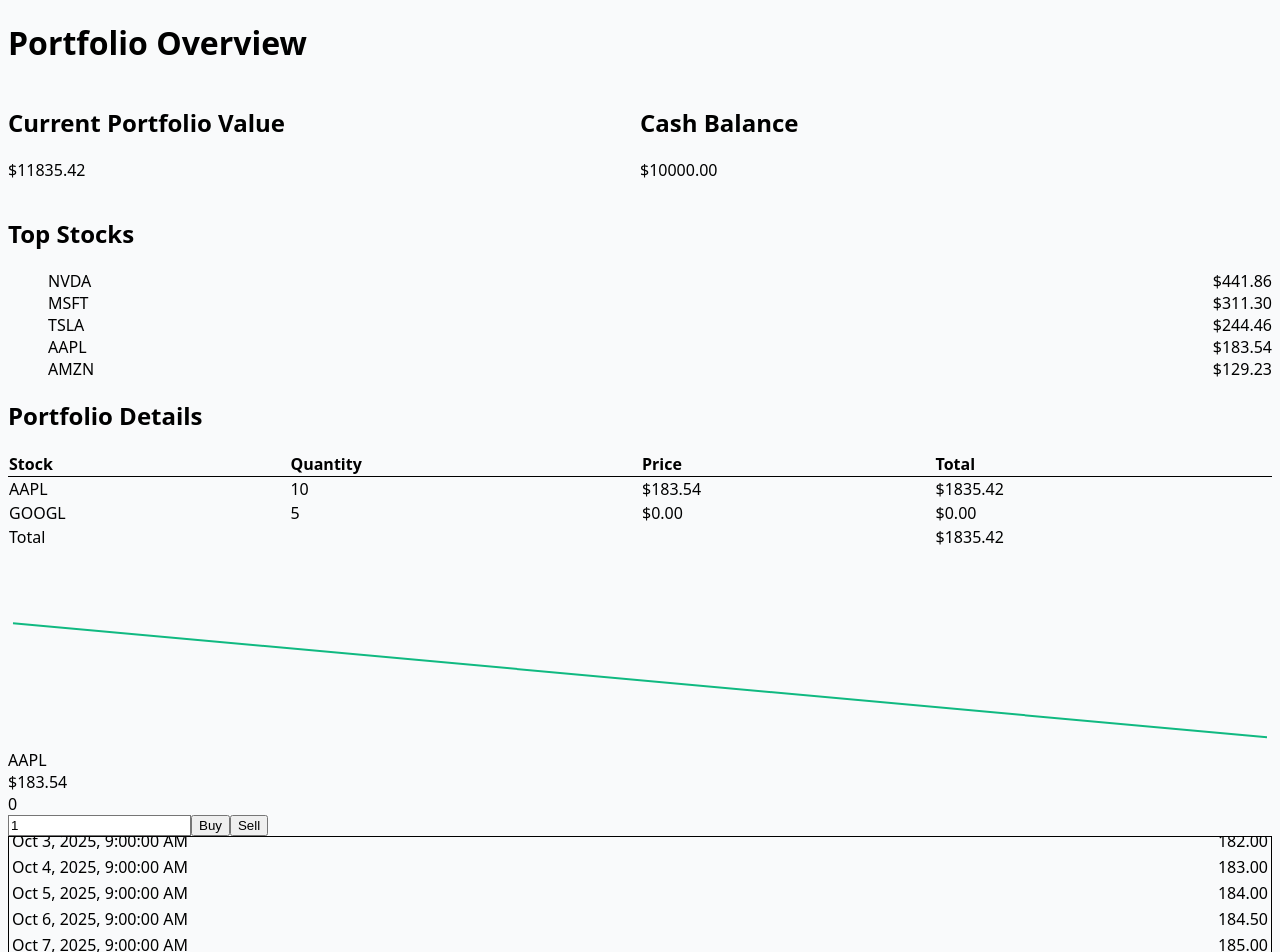
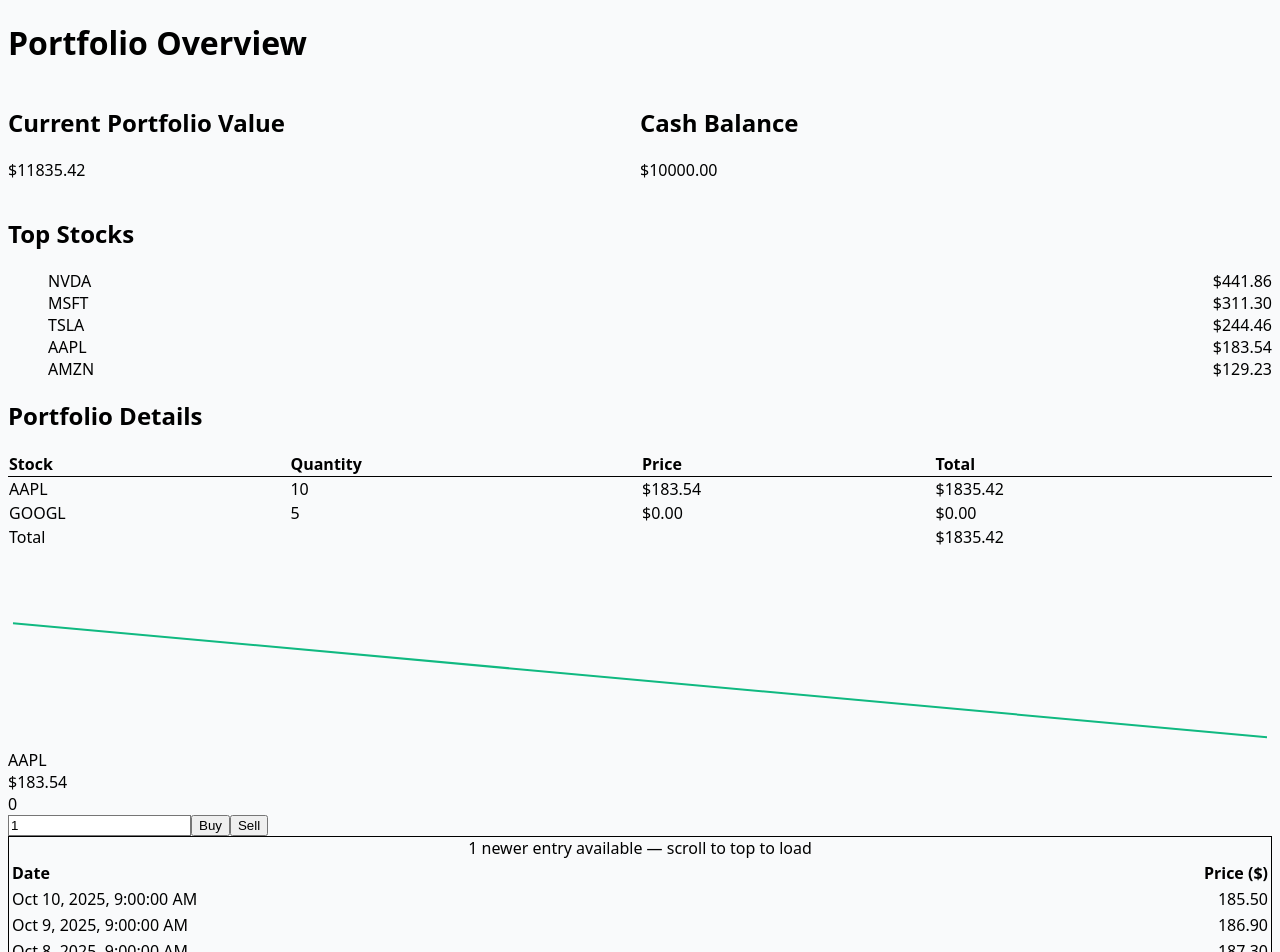
Before and after one commit to gkopplin/autopilot_challenge, a React (Vite) app in the folder portfolio-prototype/: page /dashboard in a window 1280 px wide. Shown: the top 952 px of the page. Built offline with nearby package versions, Linux system fonts and the light colour scheme; the HTML template or start-up script is replaced by a standard one.

Commit message:
Implement infinite scroll

```diff
--- a/portfolio-prototype/src/components/StockHistory.tsx
+++ b/portfolio-prototype/src/components/StockHistory.tsx
@@ -1,4 +1,4 @@
-import { useCallback, useEffect, useRef, useState } from 'react'
+import { useCallback, useEffect, useMemo, useRef, useState } from 'react'
 import { format } from 'date-fns'
 
 interface PriceEntry {
@@ -8,8 +8,8 @@
 
 interface StockHistoryProps {
   history: PriceEntry[]
-  visibleRows?: number // number of rows visible in viewport
-  bufferSize?: number // number of rows to load per scroll
+  visibleRows?: number
+  bufferSize?: number
 }
 
 export default function StockHistory({
@@ -17,69 +17,120 @@
   visibleRows = 5,
   bufferSize = 10,
 }: StockHistoryProps) {
-  const containerRef = useRef<HTMLDivElement>(null)
+  const containerRef = useRef<HTMLDivElement | null>(null)
   const [buffer, setBuffer] = useState<PriceEntry[]>([])
-  const [offset, setOffset] = useState(0) // index of oldest row in buffer
-  const [loading, setLoading] = useState(false)
+  const [offset, setOffset] = useState(0)
+  const [pendingNewCount, setPendingNewCount] = useState(0)
+  const [loadingBottom, setLoadingBottom] = useState(false)
+  const [loadingTop, setLoadingTop] = useState(false)
+  const [noMoreOlder, setNoMoreOlder] = useState(false)
 
-  const rowHeight = 40 // approximate row height in px
+  const mountedRef = useRef(false)
+  const userScrolledRef = useRef(false)
 
-  // --- snapshot initial history once ---
+  const sorted = useMemo(() => {
+    return [...history].sort((a, b) => new Date(b.date).getTime() - new Date(a.date).getTime())
+  }, [history])
+
+  const lastSeenTotalRef = useRef<number>(0)
+
+  // --- Initialize buffer once on first mount ---
   useEffect(() => {
-    if (history.length === 0 || buffer.length > 0) return
+    if (mountedRef.current || sorted.length === 0) return
 
-    const sorted = [...history].sort(
-      (a, b) => new Date(a.date).getTime() - new Date(b.date).getTime()
-    )
-    const start = Math.max(sorted.length - bufferSize, 0)
-    const end = sorted.length
-    setBuffer(sorted.slice(start, end))
-    setOffset(start)
+    const end = Math.min(bufferSize, sorted.length)
+    setBuffer(sorted.slice(0, end))
+    setOffset(end)
+    lastSeenTotalRef.current = sorted.length
+    mountedRef.current = true
 
-    // scroll to bottom to show most recent rows
-    setTimeout(() => {
-      if (containerRef.current) {
-        containerRef.current.scrollTop = containerRef.current.scrollHeight
+    requestAnimationFrame(() => {
+      if (containerRef.current) containerRef.current.scrollTop = 0
+    })
+  }, [sorted, bufferSize])
+
+  // --- Detect newer data available ---
+  useEffect(() => {
+    if (!mountedRef.current) return
+
+    const currentTotal = sorted.length
+    const last = lastSeenTotalRef.current
+    if (currentTotal > last) {
+      setPendingNewCount(currentTotal - last)
     }
-    }, 0)
-  }, [history, buffer.length, bufferSize])
+    lastSeenTotalRef.current = currentTotal
+  }, [sorted])
 
-  // --- load older data when scrolling to top ---
-  const loadOlderData = useCallback(() => {
-    if (offset === 0 || loading) return
-
-    setLoading(true)
-    setTimeout(() => {
-      const sorted = [...history].sort(
-        (a, b) => new Date(a.date).getTime() - new Date(b.date).getTime()
-      )
-      const nextEnd = offset
-      const nextStart = Math.max(offset - bufferSize, 0)
-      const olderChunk = sorted.slice(nextStart, nextEnd)
-
-      if (olderChunk.length > 0) {
-        setBuffer(prev => [...olderChunk, ...prev])
-        setOffset(nextStart)
-
-        // maintain scroll position roughly
-        if (containerRef.current) {
-          containerRef.current.scrollTop = rowHeight * olderChunk.length
-        }
+  // --- Load older data (scrolling down) ---
+  const loadOlder = useCallback(() => {
+    if (loadingBottom || noMoreOlder) return
+    if (offset >= sorted.length) {
+      setNoMoreOlder(true)
+      return
     }
 
-      setLoading(false)
-    }, 200)
-  }, [history, offset, bufferSize, loading])
+    setLoadingBottom(true)
+    setTimeout(() => {
+      const nextEnd = Math.min(offset + bufferSize, sorted.length)
+      const chunk = sorted.slice(offset, nextEnd)
 
-  // --- handle scroll ---
+      if (chunk.length > 0) {
+        setBuffer(prev => {
+          const newRows = chunk.filter(
+            entry => !prev.some(p => p.date === entry.date)
+          )
+          return [...prev, ...newRows]
+        })
+        setOffset(nextEnd)
+        if (nextEnd >= sorted.length) setNoMoreOlder(true)
+      } else {
+        setNoMoreOlder(true)
+      }
+
+      setLoadingBottom(false)
+    }, 350)
+  }, [loadingBottom, noMoreOlder, offset, sorted, bufferSize])
+
+  // --- Load newer data (scrolling up) ---
+  const loadNewer = useCallback(() => {
+    if (loadingTop || pendingNewCount <= 0) return
+
+    setLoadingTop(true)
+    setTimeout(() => {
+      const take = Math.min(pendingNewCount, bufferSize)
+      const newestChunk = sorted.slice(0, take)
+      if (newestChunk.length > 0) {
+        setBuffer(prev => [...newestChunk, ...prev])
+        setOffset(prevOffset => prevOffset + newestChunk.length)
+        setPendingNewCount(prev => prev - newestChunk.length)
+      }
+
+      if (containerRef.current) {
+        containerRef.current.scrollTop = containerRef.current.scrollTop + take * 40
+      }
+
+      setLoadingTop(false)
+    }, 300)
+  }, [loadingTop, pendingNewCount, sorted, bufferSize])
+
+  // --- Scroll handler ---
   const handleScroll = useCallback(() => {
-    const container = containerRef.current
-    if (!container) return
+    const el = containerRef.current
+    if (!el) return
+    if (!userScrolledRef.current) userScrolledRef.current = true
 
-    if (container.scrollTop <= 5) {
-      loadOlderData()
+    const nearTop = el.scrollTop <= 5
+    const nearBottom = el.scrollTop + el.clientHeight >= el.scrollHeight - 5
+
+    if (nearTop && userScrolledRef.current && pendingNewCount > 0) {
+      loadNewer()
+      return
     }
-  }, [loadOlderData])
+
+    if (nearBottom && !loadingBottom) {
+      loadOlder()
+    }
+  }, [loadNewer, loadOlder, pendingNewCount, loadingBottom])
 
   useEffect(() => {
     const el = containerRef.current
@@ -88,14 +139,23 @@
     return () => el.removeEventListener('scroll', handleScroll)
   }, [handleScroll])
 
+  const rowHeight = 40
+
   return (
+    <div className="flex flex-col border rounded-md">
+      {pendingNewCount > 0 && (
+        <div className="px-3 py-1 text-sm text-center bg-yellow-50 text-yellow-800">
+          {pendingNewCount} newer {pendingNewCount === 1 ? 'entry' : 'entries'} available — scroll to top to load
+        </div>
+      )}
+
       <div
         ref={containerRef}
-      className="overflow-y-auto border rounded-md"
+        className="overflow-y-auto"
         style={{ height: `${rowHeight * visibleRows}px` }}
       >
         <table className="min-w-full text-sm">
-        <thead className="sticky top-0 bg-gray-50 border-b">
+          <thead className="sticky top-0 bg-gray-50 border-b z-10">
             <tr>
               <th className="px-3 py-2 text-left">Date</th>
               <th className="px-3 py-2 text-right">Price ($)</th>
@@ -103,7 +163,7 @@
           </thead>
           <tbody>
             {buffer.map((entry, idx) => (
-            <tr key={idx} className="border-b hover:bg-gray-50">
+              <tr key={`${entry.date}-${idx}`} className="border-b hover:bg-gray-50">
                 <td className="px-3 py-2">{format(new Date(entry.date), 'PPpp')}</td>
                 <td className="px-3 py-2 text-right">{entry.price.toFixed(2)}</td>
               </tr>
@@ -111,9 +171,16 @@
           </tbody>
         </table>
 
-      {loading && (
-        <div className="text-center text-gray-500 p-2">Loading older data...</div>
+        {(loadingTop || loadingBottom) && (
+          <div className="text-center text-gray-500 p-2">
+            {loadingTop ? 'Loading newer data...' : 'Loading older data...'}
+          </div>
         )}
+
+        {noMoreOlder && !loadingBottom && (
+          <div className="text-center text-gray-400 p-2">No more older data.</div>
+        )}
+      </div>
     </div>
   )
 }
--- a/portfolio-prototype/src/data/mockStocks.ts
+++ b/portfolio-prototype/src/data/mockStocks.ts
@@ -5,22 +5,100 @@
     price: 185,
     change: 0,
     history: [
-      { date: '2025-10-01T09:00:00.000Z', price: 180 },
-      { date: '2025-10-02T09:00:00.000Z', price: 181 },
-      { date: '2025-10-03T09:00:00.000Z', price: 182 },
-      { date: '2025-10-04T09:00:00.000Z', price: 183 },
-      { date: '2025-10-05T09:00:00.000Z', price: 184 },
-      { date: '2025-10-06T09:00:00.000Z', price: 184.5 },
-      { date: '2025-10-07T09:00:00.000Z', price: 185 },
-      { date: '2025-10-08T09:00:00.000Z', price: 185.2 },
-      { date: '2025-10-09T09:00:00.000Z', price: 185.1 },
-      { date: '2025-10-10T09:00:00.000Z', price: 185 },
+      { date: '2025-09-21T09:00:00.000Z', price: 175 },
+      { date: '2025-09-22T09:00:00.000Z', price: 176 },
+      { date: '2025-09-23T09:00:00.000Z', price: 177 },
+      { date: '2025-09-24T09:00:00.000Z', price: 178 },
+      { date: '2025-09-25T09:00:00.000Z', price: 179 },
+      { date: '2025-09-26T09:00:00.000Z', price: 180 },
+      { date: '2025-09-27T09:00:00.000Z', price: 181 },
+      { date: '2025-09-28T09:00:00.000Z', price: 182 },
+      { date: '2025-09-29T09:00:00.000Z', price: 183 },
+      { date: '2025-09-30T09:00:00.000Z', price: 184 },
+      { date: '2025-10-01T09:00:00.000Z', price: 185 },
+      { date: '2025-10-02T09:00:00.000Z', price: 186 },
+      { date: '2025-10-03T09:00:00.000Z', price: 187 },
+      { date: '2025-10-04T09:00:00.000Z', price: 186.5 },
+      { date: '2025-10-05T09:00:00.000Z', price: 186.8 },
+      { date: '2025-10-06T09:00:00.000Z', price: 187.2 },
+      { date: '2025-10-07T09:00:00.000Z', price: 187.5 },
+      { date: '2025-10-08T09:00:00.000Z', price: 187.3 },
+      { date: '2025-10-09T09:00:00.000Z', price: 186.9 },
+      { date: '2025-10-10T09:00:00.000Z', price: 185.5 },
     ],
   },
-  { symbol: 'TSLA', name: 'Tesla', price: 245, change: 0, history: [] },
-  { symbol: 'MSFT', name: 'Microsoft', price: 310, change: 10, history: [] },
-  { symbol: 'AMZN', name: 'Amazon', price: 130, change: -5, history: [] },
-  { symbol: 'NVDA', name: 'Nvidia', price: 440, change: 0, history: [] },
+  {
+    symbol: 'TSLA',
+    name: 'Tesla',
+    price: 245,
+    change: 0,
+    history: [
+      { date: '2025-10-01T09:00:00.000Z', price: 240 },
+      { date: '2025-10-02T09:00:00.000Z', price: 241 },
+      { date: '2025-10-03T09:00:00.000Z', price: 243 },
+      { date: '2025-10-04T09:00:00.000Z', price: 244 },
+      { date: '2025-10-05T09:00:00.000Z', price: 245 },
+      { date: '2025-10-06T09:00:00.000Z', price: 246 },
+      { date: '2025-10-07T09:00:00.000Z', price: 247 },
+      { date: '2025-10-08T09:00:00.000Z', price: 246.5 },
+      { date: '2025-10-09T09:00:00.000Z', price: 245.8 },
+      { date: '2025-10-10T09:00:00.000Z', price: 245 },
+    ],
+  },
+  {
+    symbol: 'MSFT',
+    name: 'Microsoft',
+    price: 310,
+    change: 10,
+    history: [
+      { date: '2025-10-01T09:00:00.000Z', price: 300 },
+      { date: '2025-10-02T09:00:00.000Z', price: 301 },
+      { date: '2025-10-03T09:00:00.000Z', price: 303 },
+      { date: '2025-10-04T09:00:00.000Z', price: 304 },
+      { date: '2025-10-05T09:00:00.000Z', price: 306 },
+      { date: '2025-10-06T09:00:00.000Z', price: 307 },
+      { date: '2025-10-07T09:00:00.000Z', price: 308 },
+      { date: '2025-10-08T09:00:00.000Z', price: 309 },
+      { date: '2025-10-09T09:00:00.000Z', price: 310 },
+      { date: '2025-10-10T09:00:00.000Z', price: 310.5 },
+    ],
+  },
+  {
+    symbol: 'AMZN',
+    name: 'Amazon',
+    price: 130,
+    change: -5,
+    history: [
+      { date: '2025-10-01T09:00:00.000Z', price: 135 },
+      { date: '2025-10-02T09:00:00.000Z', price: 134 },
+      { date: '2025-10-03T09:00:00.000Z', price: 133 },
+      { date: '2025-10-04T09:00:00.000Z', price: 132 },
+      { date: '2025-10-05T09:00:00.000Z', price: 131 },
+      { date: '2025-10-06T09:00:00.000Z', price: 130.5 },
+      { date: '2025-10-07T09:00:00.000Z', price: 130 },
+      { date: '2025-10-08T09:00:00.000Z', price: 129.8 },
+      { date: '2025-10-09T09:00:00.000Z', price: 129.5 },
+      { date: '2025-10-10T09:00:00.000Z', price: 129.3 },
+    ],
+  },
+  {
+    symbol: 'NVDA',
+    name: 'Nvidia',
+    price: 440,
+    change: 0,
+    history: [
+      { date: '2025-10-01T09:00:00.000Z', price: 430 },
+      { date: '2025-10-02T09:00:00.000Z', price: 431 },
+      { date: '2025-10-03T09:00:00.000Z', price: 433 },
+      { date: '2025-10-04T09:00:00.000Z', price: 435 },
+      { date: '2025-10-05T09:00:00.000Z', price: 436 },
+      { date: '2025-10-06T09:00:00.000Z', price: 437 },
+      { date: '2025-10-07T09:00:00.000Z', price: 438 },
+      { date: '2025-10-08T09:00:00.000Z', price: 439 },
+      { date: '2025-10-09T09:00:00.000Z', price: 440 },
+      { date: '2025-10-10T09:00:00.000Z', price: 440.5 },
+    ],
+  },
 ]
 
 export const updatePrices = (stocks: Stock[]): Stock[] => {
```
Lines whose indentation alone changed are shown as unchanged.
